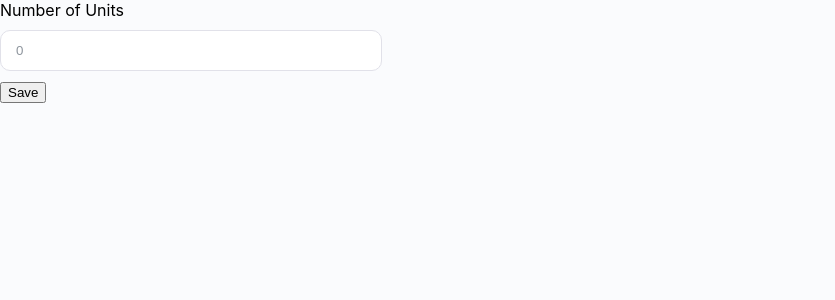
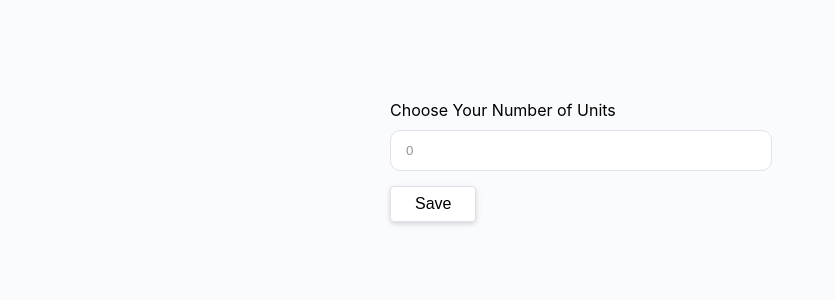
Before and after one commit to tmoran18/assignment-planner, a React (Create React App) app: page / in a window 1280 px wide. Shown: the top 300 px of the page, without its empty margins (0-835 px from the left). Built offline with nearby package versions, Linux system fonts and the light colour scheme.

Commit message:
Styling Unit Detail Forms

```diff
--- a/src/App.js
+++ b/src/App.js
@@ -14,6 +14,7 @@ function App() {
 		unitDetails,
 		setUnitDetails,
 		showUnitPlanner,
+		formCounter,
 		setFormCounter,
 	} = useContext(AppContext);
 
@@ -36,8 +37,15 @@ function App() {
 	if (numberOfUnits) {
 		return (
 			<div>
-				<section>
-					<NumberOfUnitsInput label='Number of Units' name='numOfUnits' />
+				<section
+					style={{
+						maxWidth: '500px',
+						margin: '100px auto',
+					}}>
+					<NumberOfUnitsInput
+						label='Choose Your Number of Units'
+						name='numOfUnits'
+					/>
 					<button onClick={saveNumOfUnits}>Save</button>
 				</section>
 			</div>
--- a/src/components/ColorPicker/ColorPicker.js
+++ b/src/components/ColorPicker/ColorPicker.js
@@ -10,6 +10,8 @@ const ColorPicker = () => {
 	};
 
 	return (
+		<div>
+			<label>Unit Color</label>
 			<div id={styles.colorPicker_container}>
 				<label className={styles.container}>
 					<input
@@ -48,6 +50,7 @@ const ColorPicker = () => {
 					<span className={`${styles.checkmark} ${styles.red}`}></span>
 				</label>
 			</div>
+		</div>
 	);
 };
 
--- a/src/components/ColorPicker/ColorPicker.module.css
+++ b/src/components/ColorPicker/ColorPicker.module.css
@@ -37,13 +37,14 @@
 	display: block;
 	position: relative;
 	padding-left: 35px;
-	margin-bottom: 12px;
+	margin: 10px 0px;
 	cursor: pointer;
 	font-size: 22px;
 	-webkit-user-select: none;
 	-moz-user-select: none;
 	-ms-user-select: none;
 	user-select: none;
+	min-height: 30px;
 }
 
 /* Hide the browser's default checkbox */
--- a/src/components/Form/Form.js
+++ b/src/components/Form/Form.js
@@ -1,13 +1,15 @@
-import React, { useContext, useEffect } from 'react';
+import React, { useContext, useEffect, useState } from 'react';
 import { InputContext } from '../../context/InputContext';
 import { PlannerContext } from '../../context/PlannerContext';
 import { AppContext } from '../../context/AppContext';
 import TextInput from '../UnitNameInput/UnitNameInput';
 import DateInput from '../DateInput/DateInput';
+import NumberOfWeeksInput from '../NumberOfWeeksInput/NumberOfWeeksInput';
 import ColorPicker from '../ColorPicker/ColorPicker';
 import styles from '../Form/Form.module.css';
 
 const Form = () => {
+	const [unitFormNumber, setUnitFormNumber] = useState(1);
 	// App Contexts
 	const {
 		formCounter,
@@ -24,6 +26,8 @@ const Form = () => {
 		setUnitStartDateInput,
 		selectColorInput,
 		setSelectColorInput,
+		numberOfWeeksInput,
+		setNumberOfWeeksInput,
 	} = useContext(InputContext);
 
 	// Planner Contexts
@@ -34,6 +38,8 @@ const Form = () => {
 		setPlannerUnitStartDates,
 		plannerUnitColors,
 		setPlannerUnitColors,
+		plannerUnitWeeks,
+		setPlannerUnitWeeks,
 	} = useContext(PlannerContext);
 
 	// If the formCounter === 0 - show the planner
@@ -45,31 +51,41 @@ const Form = () => {
 	}, [formCounter]);
 
 	const handleFormSubmit = (e) => {
+		if (!unitNameInput) {
+			alert('Unit Name Cannot be Empty');
+			e.preventDefault();
+		} else if (!unitStartDateInput) {
+			alert('Unit Start Date Cannot be Empty');
+			e.preventDefault();
+		} else {
 			// Spread and set Unit names to State - reset field
 			setPlannerUnitNames([...plannerUnitNames, unitNameInput]);
 			setUnitNameInput('');
-		// Spread and set Unit start dates to state - reset field
-		setPlannerUnitStartDates([...plannerUnitStartDates, unitStartDateInput]);
-		setUnitStartDateInput('');
+			// Set Unit start dates to state
+			setPlannerUnitStartDates(unitStartDateInput);
 			// Spread and set Unit colors to state - reset field
 			setPlannerUnitColors([...plannerUnitColors, selectColorInput]);
 			setSelectColorInput('');
+			// Set Unit Weeks to state
+			setPlannerUnitWeeks(numberOfWeeksInput);
 			// Countdown for how many forms to show
 			setFormCounter(formCounter - 1);
+			setUnitFormNumber(unitFormNumber + 1);
 			e.preventDefault();
+		}
 	};
 	return (
 		<form className={styles.form} onSubmit={handleFormSubmit}>
+			<h2>{`Unit ${unitFormNumber} Details`}</h2>
 			<div>
-				<TextInput
-					label='Unit Title'
-					placeHolder='Unit Title'
-					name='unitTitle'
-				/>
+				<TextInput label='Unit Name' placeHolder='Unit Name' name='unitName' />
 				<DateInput label='Unit Start Date' name='unitStartDate' />
+				<NumberOfWeeksInput label='Unit Weeks' name='unitWeeks' />
 				<ColorPicker />
+				<button type='submit' value='submit'>
+					Save
+				</button>
 			</div>
-			<input type='submit' value='submit' />
 		</form>
 	);
 };
--- a/src/components/Form/Form.module.css
+++ b/src/components/Form/Form.module.css
@@ -1,10 +1,13 @@
 .form {
 	padding: 20px;
 	margin: 20px;
-	max-width: 800px;
+	max-width: 380px;
 	display: flex;
-	justify-content: space-between;
-	flex-wrap: wrap;
-	max-width: 850px;
+	flex-direction: column;
 	margin: auto;
 }
+
+.form h2 {
+	text-align: center;
+	color: #5e5e5e;
+}
--- /dev/null
+++ b/src/components/NumberOfWeeksInput/NumberOfWeeksInput.js
@@ -0,0 +1,23 @@
+import React, { useContext } from 'react';
+import { InputContext } from '../../context/InputContext';
+import '../../global.css';
+
+const NumberOfWeeksInput = ({ label, placeHolder, name }) => {
+	const { numberOfWeeksInput, setNumberOfWeeksInput } = useContext(
+		InputContext,
+	);
+	return (
+		<div className='inputContainer'>
+			<label htmlFor=''>{label}</label>
+			<input
+				type='number'
+				placeholder={placeHolder}
+				name={name}
+				value={numberOfWeeksInput}
+				onChange={(e) => setNumberOfWeeksInput(e.target.value)}
+			/>
+		</div>
+	);
+};
+
+export default NumberOfWeeksInput;
--- a/src/context/InputContext.js
+++ b/src/context/InputContext.js
@@ -6,6 +6,7 @@ export const InputContextProvider = (props) => {
 	const [numberOfUnitsInput, setNumberOfUnitsInput] = useState(0);
 	const [unitNameInput, setUnitNameInput] = useState('');
 	const [unitStartDateInput, setUnitStartDateInput] = useState('');
+	const [numberOfWeeksInput, setNumberOfWeeksInput] = useState(12);
 	const [selectColorInput, setSelectColorInput] = useState('');
 
 	return (
@@ -19,6 +20,8 @@ export const InputContextProvider = (props) => {
 				setUnitStartDateInput,
 				selectColorInput,
 				setSelectColorInput,
+				numberOfWeeksInput,
+				setNumberOfWeeksInput,
 			}}>
 			{props.children}
 		</InputContext.Provider>
--- a/src/context/PlannerContext.js
+++ b/src/context/PlannerContext.js
@@ -4,7 +4,8 @@ export const PlannerContext = createContext();
 
 export const PlannerContextProvider = (props) => {
 	const [plannerUnitNames, setPlannerUnitNames] = useState([]);
-	const [plannerUnitStartDates, setPlannerUnitStartDates] = useState([]);
+	const [plannerUnitStartDates, setPlannerUnitStartDates] = useState('');
+	const [plannerUnitWeeks, setPlannerUnitWeeks] = useState([]);
 	const [plannerUnitColors, setPlannerUnitColors] = useState([]);
 	return (
 		<PlannerContext.Provider
@@ -15,6 +16,8 @@ export const PlannerContextProvider = (props) => {
 				setPlannerUnitStartDates,
 				plannerUnitColors,
 				setPlannerUnitColors,
+				plannerUnitWeeks,
+				setPlannerUnitWeeks,
 			}}>
 			{props.children}
 		</PlannerContext.Provider>
--- a/src/global.css
+++ b/src/global.css
@@ -27,3 +27,18 @@ input[type='number']::-webkit-inner-spin-button {
 	height: 30px;
 	padding: 0 3px;
 }
+
+button {
+	box-shadow: 0px 2px 4px rgba(0, 0, 0, 0.06), 0px 2px 6px rgba(0, 0, 0, 0.1);
+	padding: 8px 24px;
+	font-size: 16px;
+	border-radius: 4px;
+	border: 1px solid #e1e1e9;
+	background: white;
+	cursor: pointer;
+	margin-top: 5px;
+}
+
+button:hover {
+	transform: scale(1.05);
+}
--- a/src/index.css
+++ b/src/index.css
@@ -1,16 +1,12 @@
+@import url('https://fonts.googleapis.com/css2?family=Open+Sans:wght@300;400;700&display=swap');
 body {
 	margin: 0;
 	padding: 0;
 	box-sizing: border-box;
-	font-family: -apple-system, BlinkMacSystemFont, 'Segoe UI', 'Roboto', 'Oxygen',
-		'Ubuntu', 'Cantarell', 'Fira Sans', 'Droid Sans', 'Helvetica Neue',
+	font-family: -apple-system, BlinkMacSystemFont, 'Open Sans', 'Roboto',
+		'Oxygen', 'Ubuntu', 'Cantarell', 'Fira Sans', 'Droid Sans', 'Helvetica Neue',
 		sans-serif;
 	-webkit-font-smoothing: antialiased;
 	-moz-osx-font-smoothing: grayscale;
 	background: #fafbfd;
 }
-
-code {
-	font-family: source-code-pro, Menlo, Monaco, Consolas, 'Courier New',
-		monospace;
-}
```
Also changed, not shown: src/components/NumberOfWeeksInput/NumberOfWeeksInput.module.css (added). Lines whose indentation alone changed are shown as unchanged.
